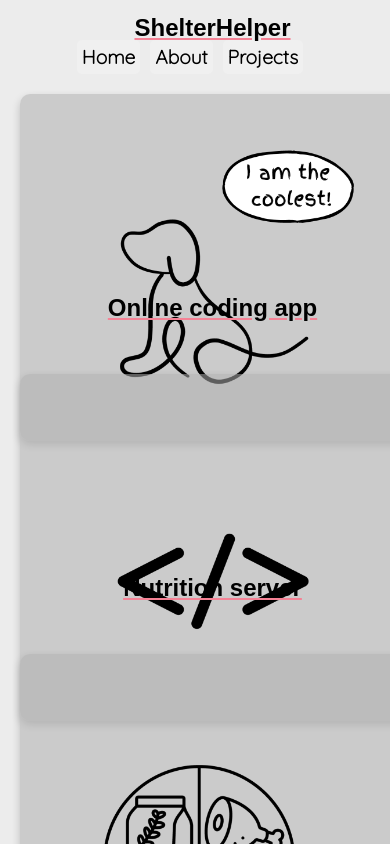
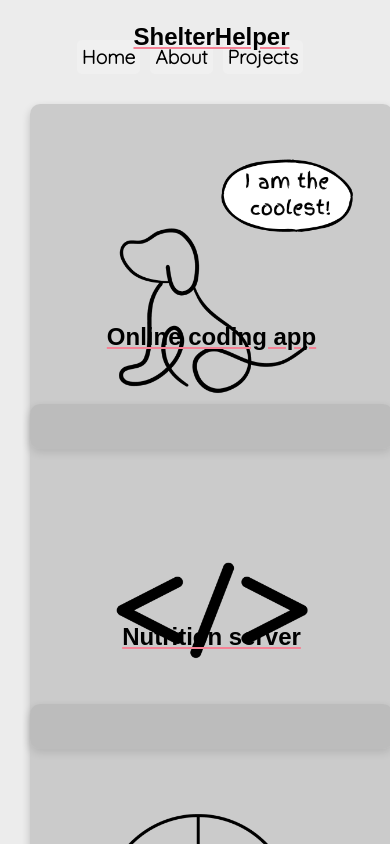
Before and after one commit to RazBracha/Raz-Bracha, a React (Create React App) app: page /projects in a window 390 px wide. Built offline with nearby package versions, Linux system fonts and the light colour scheme; a web font is replaced by a local one.

Commit message:
style on phones

```diff
--- a/src/pages/Projects.css
+++ b/src/pages/Projects.css
@@ -100,6 +100,8 @@
 @media (max-width: 768px) {
   .card {
     width: calc(50% - 10px);
+    padding: 20px;
+    /* Adjust the padding for smaller screens */
   }
 }
 
@@ -107,12 +109,7 @@
   .card {
     width: calc(100% - 20px);
     margin: 10px;
+    padding: 20px;
+    /* Adjust the padding for smaller screens */
   }
 }
-
-@media (max-width: 480px) {
-  .card {
-    width: calc(100% - 20px);
-    margin: 10px;
-  }
-}
```
